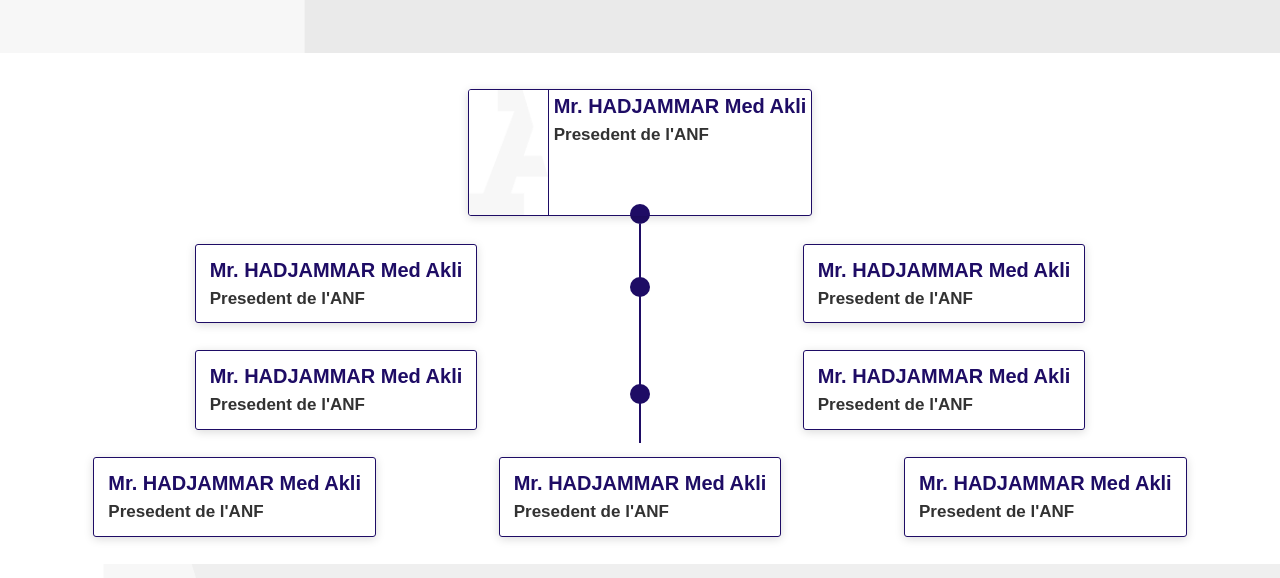
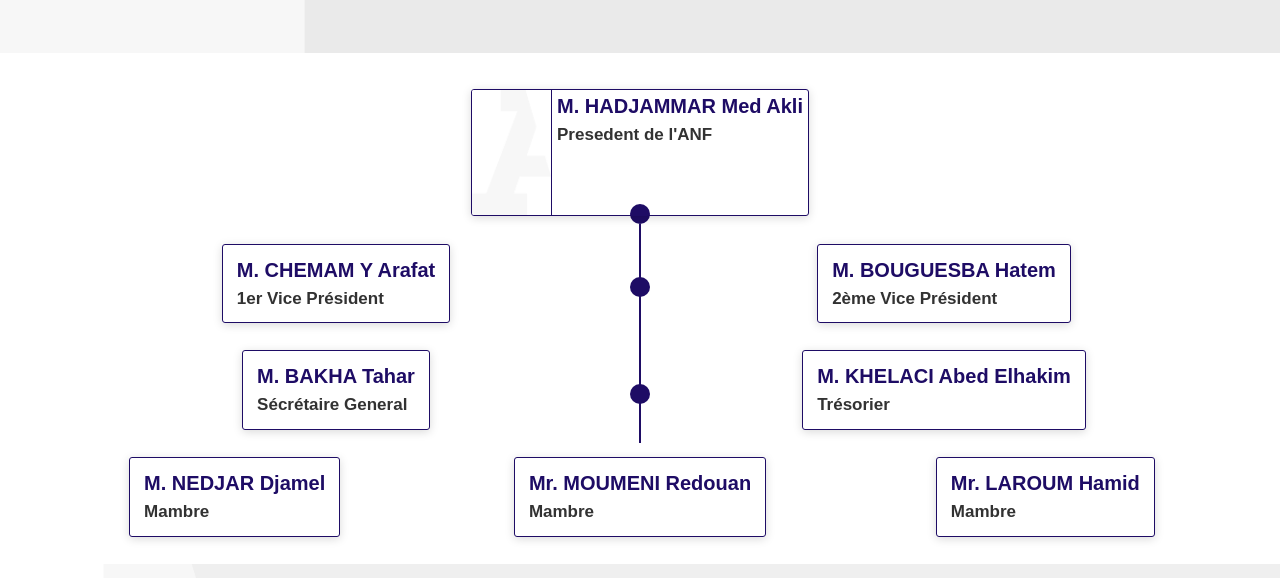
Before and after one commit to siemah/anf, a Gatsby site: page /presentation in a window 1280 px wide. Shown: the part 1458-2036 px from the top of the page. Built offline with nearby package versions, Linux system fonts and the light colour scheme; Gatsby itself is replaced by a stand-in of ours; a web font is replaced by a local one.

Commit message:
(Fix)fix css bugs for index.About and add content to presentation page with css

```diff
--- a/src/components/index/NetworkSection.js
+++ b/src/components/index/NetworkSection.js
@@ -27,7 +27,7 @@
           </div>
         </Col>
         <Col s="12" className="mt-2 opacity-0 js-slide-from-down" data-delay={2}>
-          <Button name='contact' className='network-block__link button capitalize right'>
+          <Button name='contact' className='network-block__link capitalize right'>
             <AniLink paintDrip hex="#0ab587" to='/preinscription'>Je veux m'inscrire</AniLink>
           </Button>
         </Col>
@@ -67,7 +67,7 @@
 
       <Row className='mt-2'>
         <p>N'hésitez pas de nous catactez pour dire un petit salutation et autre.</p>
-        <Button name='contact' className='network-block__link button pulse capitalize'>
+        <Button name='contact' className='network-block__link pulse capitalize'>
           <AniLink paintDrip hex="#0ab587" to='/nos-contacts'>contactez Nous</AniLink>
         </Button>
       </Row>
--- a/src/components/presentation/organisation.js
+++ b/src/components/presentation/organisation.js
@@ -12,8 +12,8 @@
       <Col s='12' className='center opacity-0 js-slide-from-down' data-delay={0}>
         <Card
           imageSrc={DefaultImg}
-          alt="Mr. HADJAMMAR Med Akli Presedent de l'ANF"
-          title='Mr. HADJAMMAR Med Akli'
+          alt="M. HADJAMMAR Med Akli Presedent de l'ANF"
+          title='M. HADJAMMAR Med Akli'
           text="Presedent de l'ANF"
           className='inline-block card_primary'
         />
@@ -22,15 +22,15 @@
     <Row className='centered-dot-middle'>
       <Col s='12' m='6' className='center opacity-0 js-slide-from-down' data-delay={0.4}>
         <Card
-          title='Mr. HADJAMMAR Med Akli'
-          text="Presedent de l'ANF"
+          title='M. CHEMAM Y Arafat'
+          text="1er Vice Président"
           className='inline-block'
         />
       </Col>
       <Col s='12' m='6' className='center opacity-0 js-slide-from-down' data-delay={0.5}>
         <Card
-          title='Mr. HADJAMMAR Med Akli'
-          text="Presedent de l'ANF"
+          title='M. BOUGUESBA Hatem'
+          text="2ème Vice Président"
           className='inline-block'
         />
       </Col>
@@ -38,15 +38,15 @@
     <Row className='centered-dot-middle'>
       <Col s='12' m='6' className='center opacity-0 js-slide-from-down' data-delay={0.9}>
         <Card
-          title='Mr. HADJAMMAR Med Akli'
-          text="Presedent de l'ANF"
+          title='M. BAKHA Tahar'
+          text="Sécrétaire General"
           className='inline-block'
         />
       </Col>
       <Col s='12' m='6' className='center opacity-0 js-slide-from-down' data-delay={1}>
         <Card
-          title='Mr. HADJAMMAR Med Akli'
-          text="Presedent de l'ANF"
+          title='M. KHELACI Abed Elhakim'
+          text="Trésorier"
           className='inline-block'
         />
       </Col>
@@ -54,22 +54,22 @@
     <Row>
       <Col s='12' m='4' className='center opacity-0 js-slide-from-down' data-delay={1.4}>
         <Card
-          title='Mr. HADJAMMAR Med Akli'
-          text="Presedent de l'ANF"
+          title='M. NEDJAR Djamel'
+          text="Mambre"
           className='inline-block'
         />
       </Col>
       <Col s='12' m='4' className='center opacity-0 js-slide-from-down' data-delay={1.5}>
         <Card
-          title='Mr. HADJAMMAR Med Akli'
-          text="Presedent de l'ANF"
+          title='Mr. MOUMENI Redouan'
+          text="Mambre"
           className='inline-block'
         />
       </Col>
       <Col s='12' m='4' className='center opacity-0 js-slide-from-down' data-delay={1.6}>
         <Card
-          title='Mr. HADJAMMAR Med Akli'
-          text="Presedent de l'ANF"
+          title='Mr. LAROUM Hamid'
+          text="Mambre"
           className='inline-block'
         />
       </Col>
```
Also changed, not shown: src/assets/css/index.css (+29 -0 lines).
